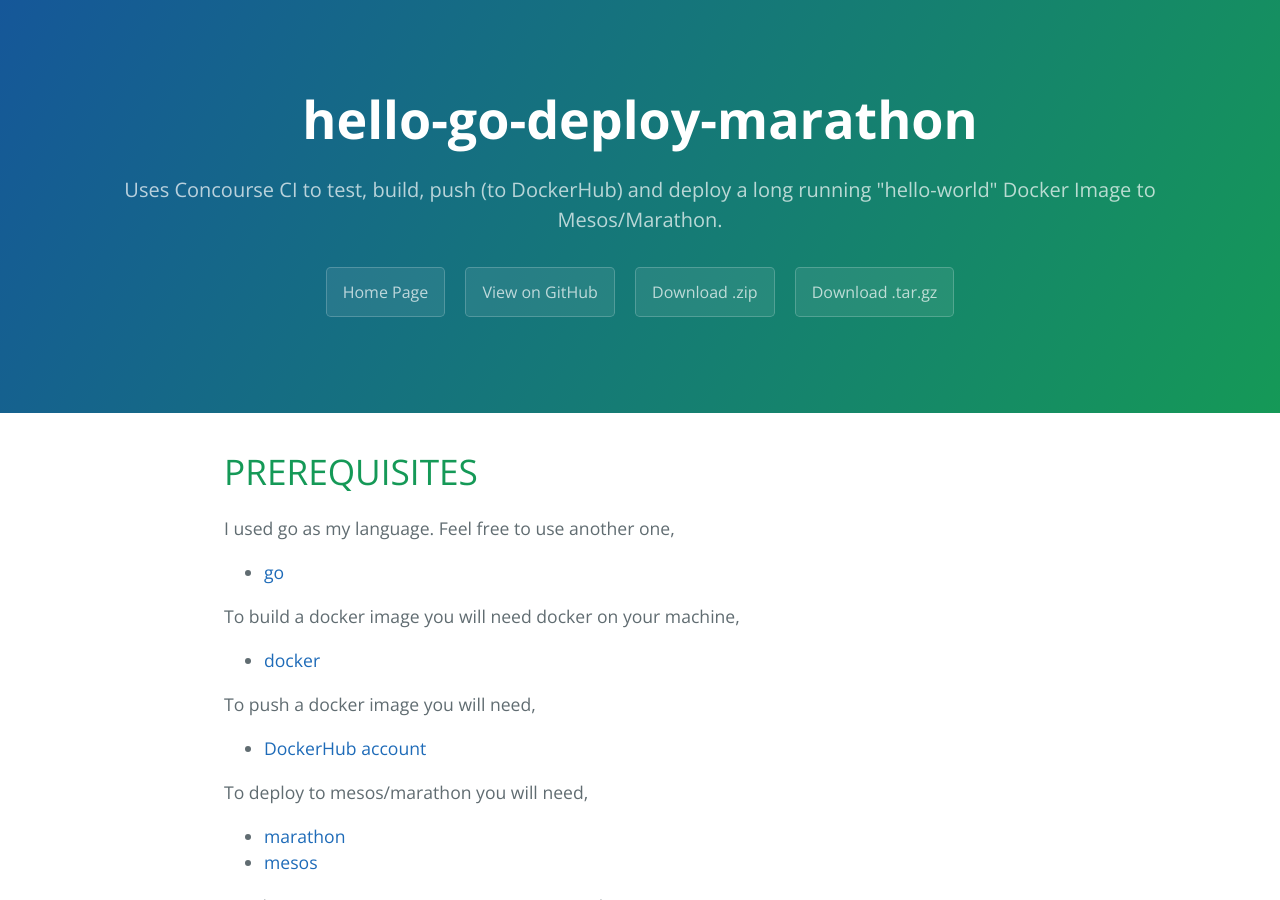
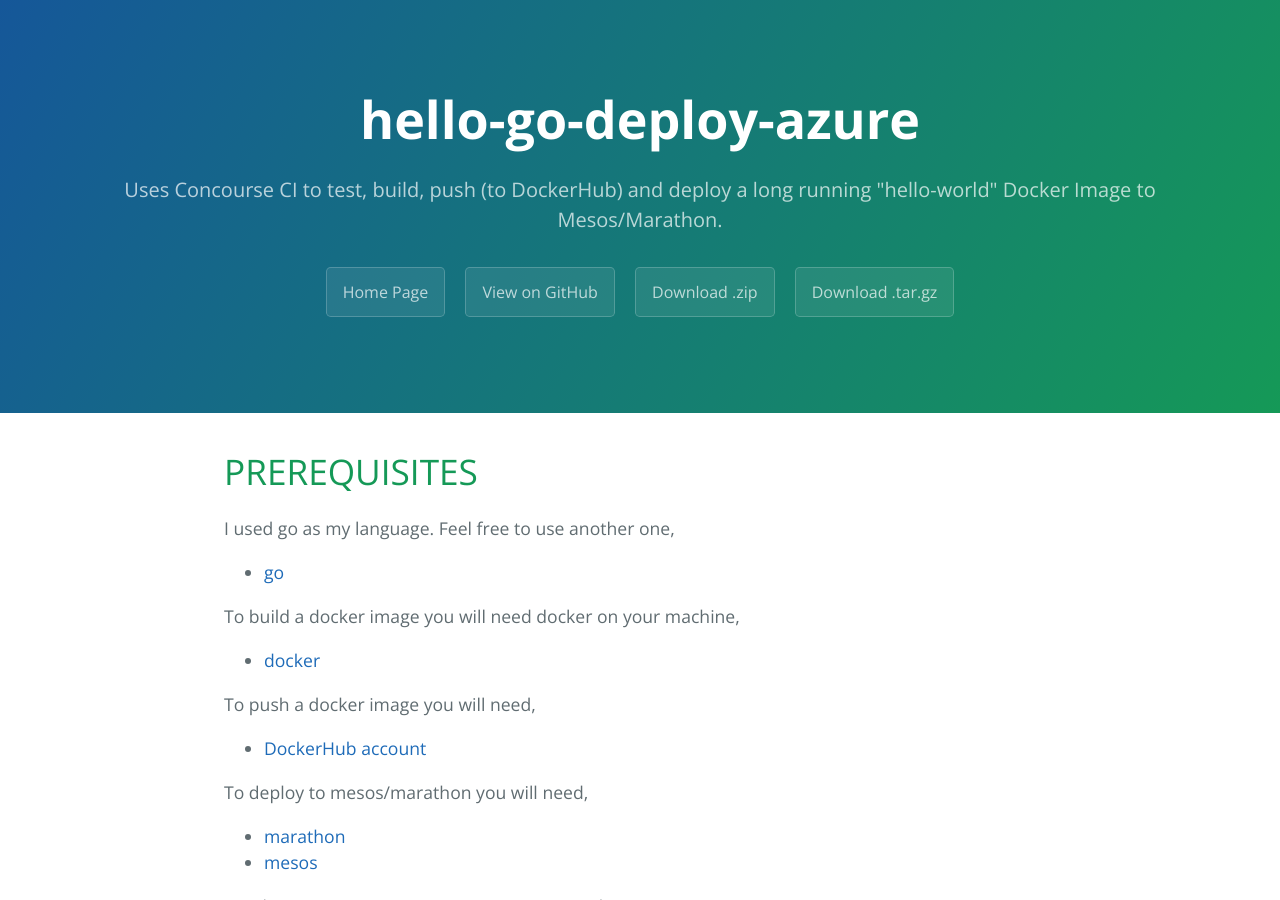
Before and after one commit to JeffDeCola/hello-go-deploy-azure-vm, a Jekyll site: the page built from docs/index.md, in a window 1280 px wide and 900 px high. Built offline with Jekyll 4.4.1, drawn with Linux system fonts in a browser that asks for light colours; nearby versions of some CDN libraries; library files that are not in the unit come from our copies; some of the changed text lies outside the part shown.

Commit message:
updated /docs

```diff
--- a/docs/index.md
+++ b/docs/index.md
@@ -1,7 +1,7 @@
 ---
 layout: default
-title: JeffDeCola/hello-go-deploy-marathon
-projectname : hello-go-deploy-marathon
+title: JeffDeCola/hello-go-deploy-azure
+projectname : hello-go-deploy-azure
 summary: Uses Concourse CI to test, build, push (to DockerHub) and deploy a long running "hello-world" Docker Image to Mesos/Marathon.
 ---
 
```
Also changed, not shown: 1 other file.
